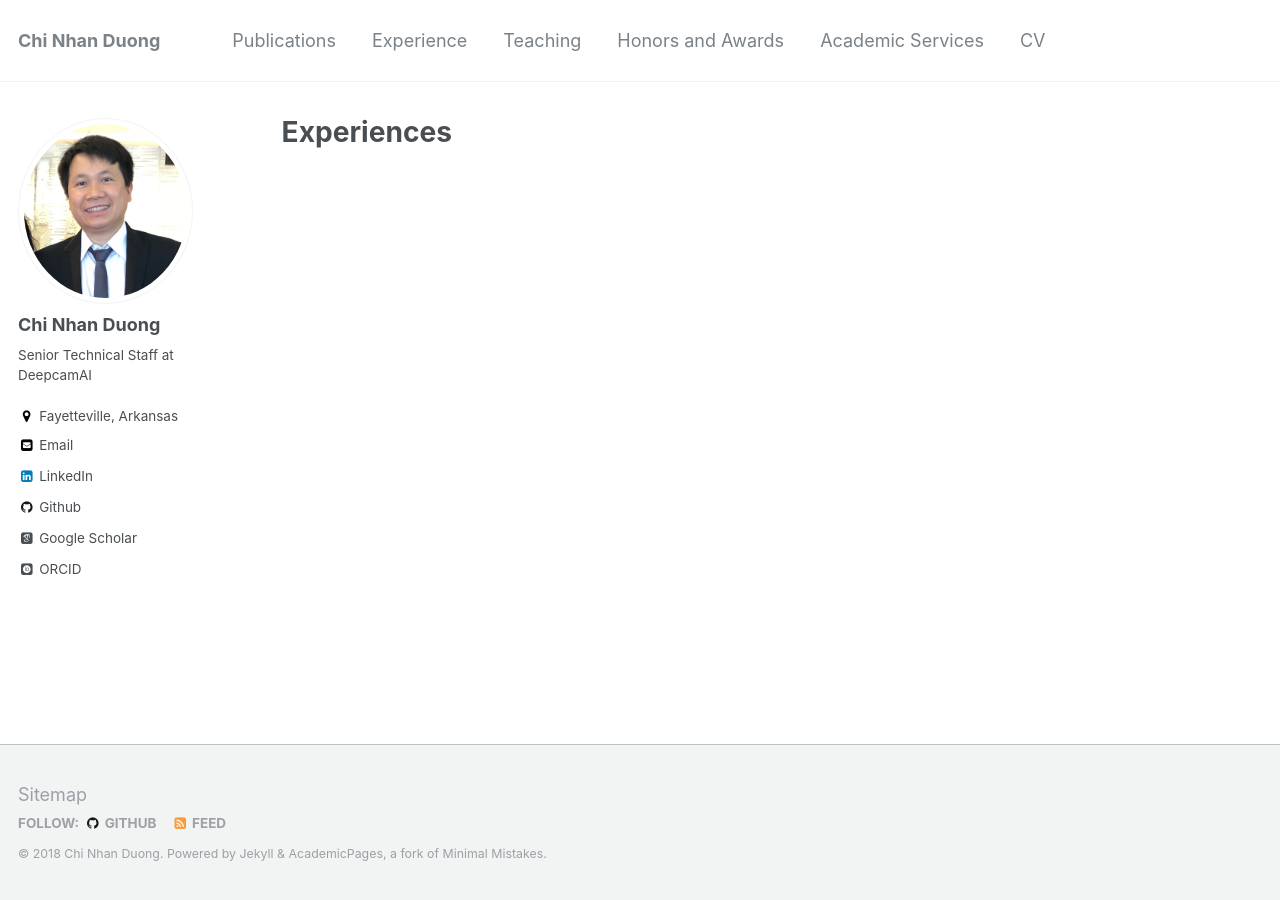
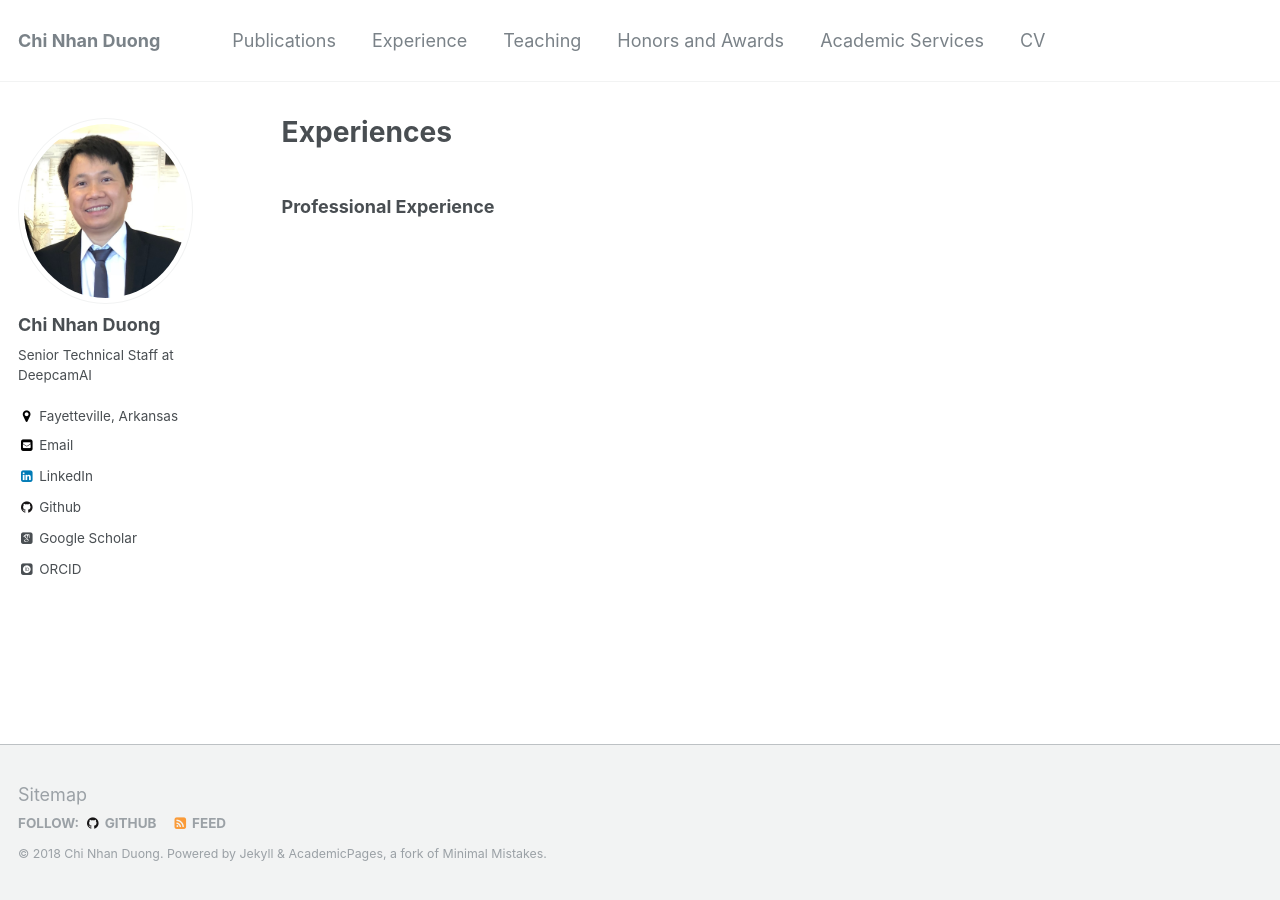
Before and after one commit to dcnhan/dcnhan.github.io, a Jekyll site: the page built from _pages/experience.md, in a window 1280 px wide. Built offline with Jekyll 4.4.1, drawn with Linux system fonts in a browser that asks for light colours; some web fonts are replaced.

Commit message:
Build website

```diff
--- a/_pages/experience.md
+++ b/_pages/experience.md
@@ -3,3 +3,5 @@ title: "Experiences"
 permalink: /experience/
 author_profile: true
 ---
+
+### Professional Experience
```
